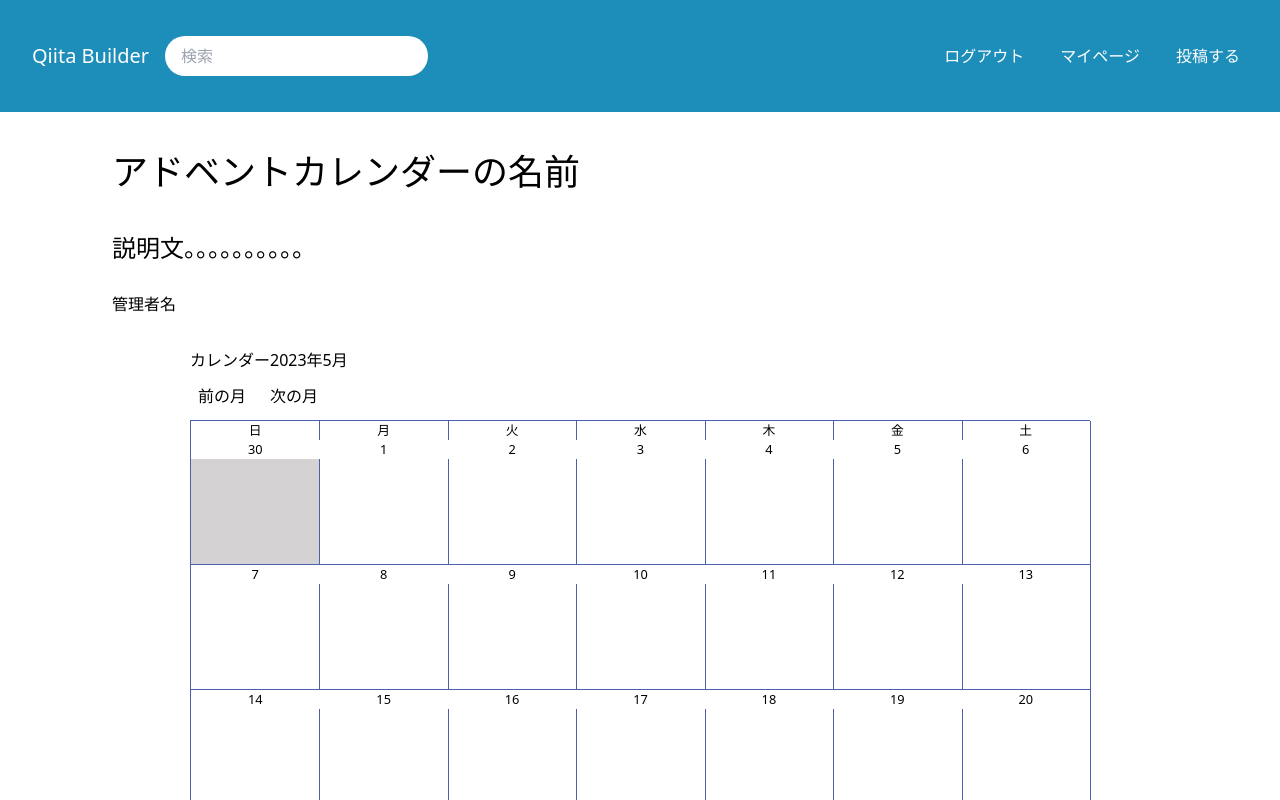
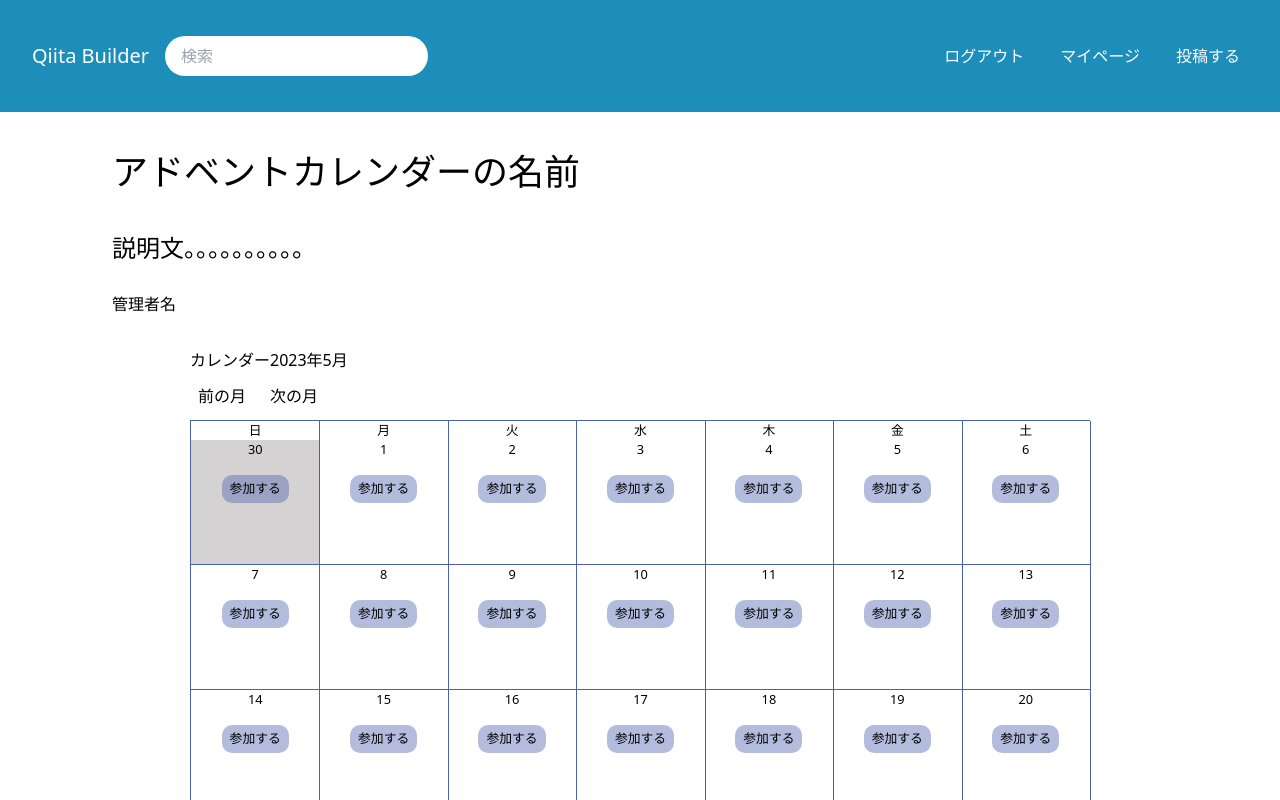
Before and after one commit to KonishiTatsuki/qiita-builder, a Nuxt app: page /advent in a window 1280 px wide. Shown: the top 800 px of the page. Built offline with nearby package versions, Linux system fonts and the light colour scheme.

Commit message:
:art: カレンダー本体の土台のみ作成

```diff
--- a/components/Calendar.vue
+++ b/components/Calendar.vue
@@ -26,6 +26,9 @@
         >
           <div class="calendar-day">
             {{ day.date }}
+          </div>
+          <div>
+            <button class="button-entry">参加する</button>
           </div>
         </div>
       </div>
@@ -112,6 +115,21 @@ export default {
   padding: 4px 8px;
   margin-right: 8px;
 }
+.button-entry {
+  padding: 4px 8px;
+  background-color: #4c61ae6b;
+  margin-top: 1rem;
+  margin-bottom: auto;
+  border-radius: 10px;
+}
+.button:hover {
+  cursor: pointer;
+  font-weight: bold;
+}
+.button-entry:hover {
+  cursor: pointer;
+  font-weight: bold;
+}
 .calendar {
   max-width: 900px;
   border-top: 1px solid #4c61ae;
@@ -128,11 +146,13 @@ export default {
   border-right: 1px solid #4c61ae;
   border-bottom: 1px solid #4c61ae;
   margin-right: -1px;
+  display: flex;
+  flex-direction: column;
+  align-items: center;
 }
 .calendar-day {
   /* 日付 */
   text-align: center;
-  background-color: white;
 }
 .calendar-youbi {
   flex: 1;
```
